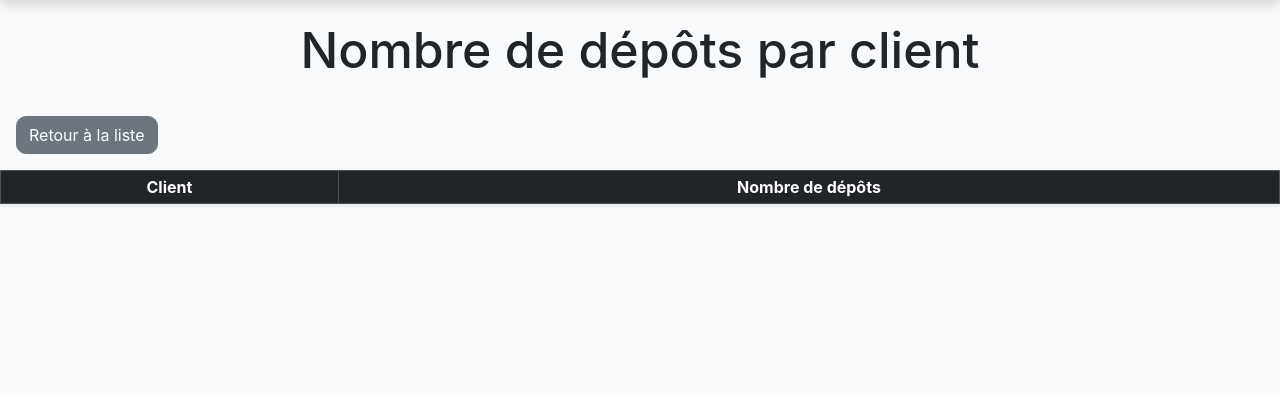
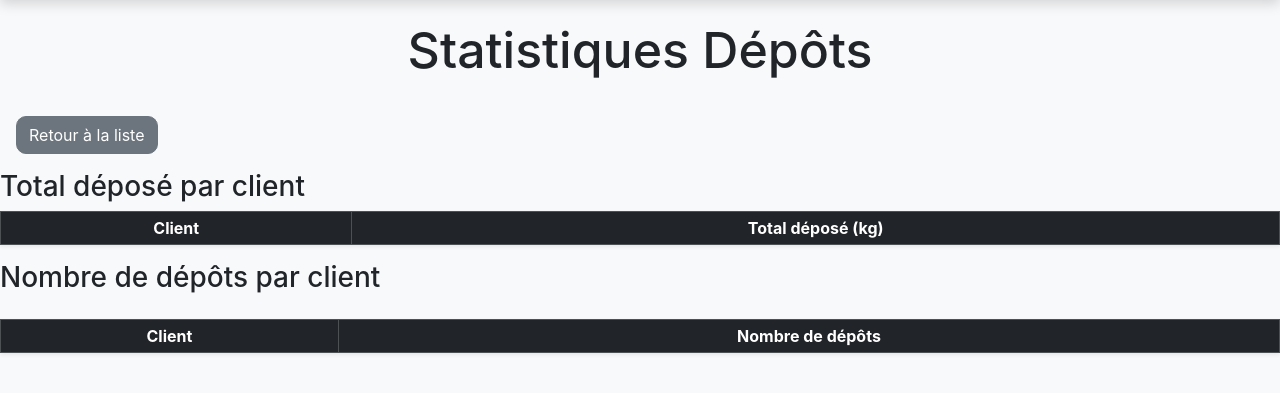
Before and after one commit to LeandreBizel/SAE1.04, a Flask app: page /Depose/etat in a window 1280 px wide. Shown: the part 142-535 px from the top of the page. Run offline with Flask 3, Linux system fonts and the light colour scheme; data comes from the database, SQL or seed files in the repository; lists and menus that the app fills with data are empty; some libraries are stand-ins or nearby versions.

Commit message:
Update Depose_etat.html

```diff
--- a/templates/Tables/Depose_etat.html
+++ b/templates/Tables/Depose_etat.html
@@ -1,7 +1,7 @@
 {% extends "layout.html" %}
 
 {% block title %}
-<title>Nombre de dépôts par client</title>
+<title>Statistiques Dépôts</title>
 {% endblock %}
 
 {% block stylesheet %}
@@ -10,10 +10,29 @@
 {% endblock %}
 
 {% block body %}
-<h1 style="text-align: center; font-size: 50px; margin: 20px;">Nombre de dépôts par client</h1>
+<h1 style="text-align: center; font-size: 50px; margin: 20px;">Statistiques Dépôts</h1>
 <a href="/Depose/show" class="btn btn-secondary m-3" style="border-radius: 10px;">Retour à la liste</a>
 
+<h3>Total déposé par client</h3>
 <table class="table table-hover table-bordered table-sm align-middle shadow-sm">
+    <thead class="table-dark">
+        <tr class="text-center">
+            <th>Client</th>
+            <th>Total déposé (kg)</th>
+        </tr>
+    </thead>
+    <tbody>
+        {% for e in total_depose_list %}
+        <tr>
+            <td class="text-center">{{ e.nom }} {{ e.prenom }}</td>
+            <td class="text-center fw-semibold">{{ e.total_depose }} kg</td>
+        </tr>
+        {% endfor %}
+    </tbody>
+</table>
+
+<h3>Nombre de dépôts par client</h3>
+<table class="table table-hover table-bordered table-sm align-middle shadow-sm mt-4">
     <thead class="table-dark">
         <tr class="text-center">
             <th>Client</th>
@@ -21,7 +40,7 @@
         </tr>
     </thead>
     <tbody>
-        {% for e in etat2_list %}
+        {% for e in nb_depots_list %}
         <tr>
             <td class="text-center">{{ e.nom }} {{ e.prenom }}</td>
             <td class="text-center fw-semibold">{{ e.nb_depots }}</td>
```
